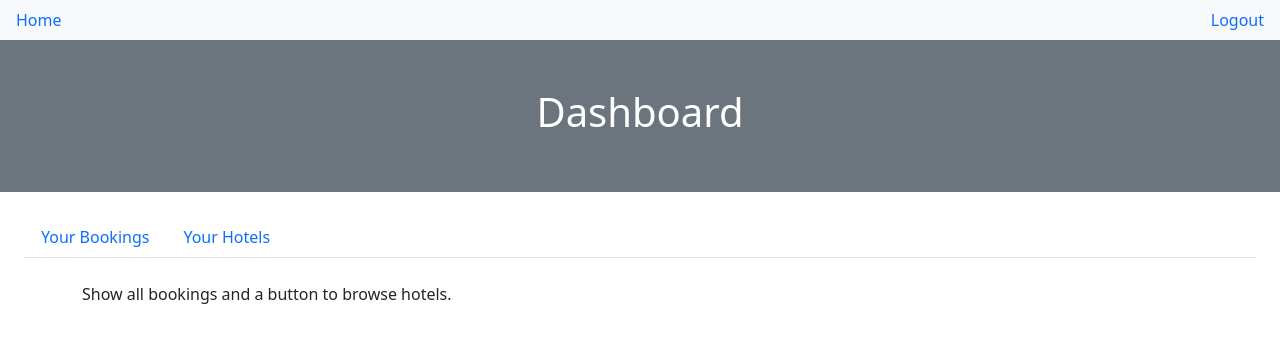
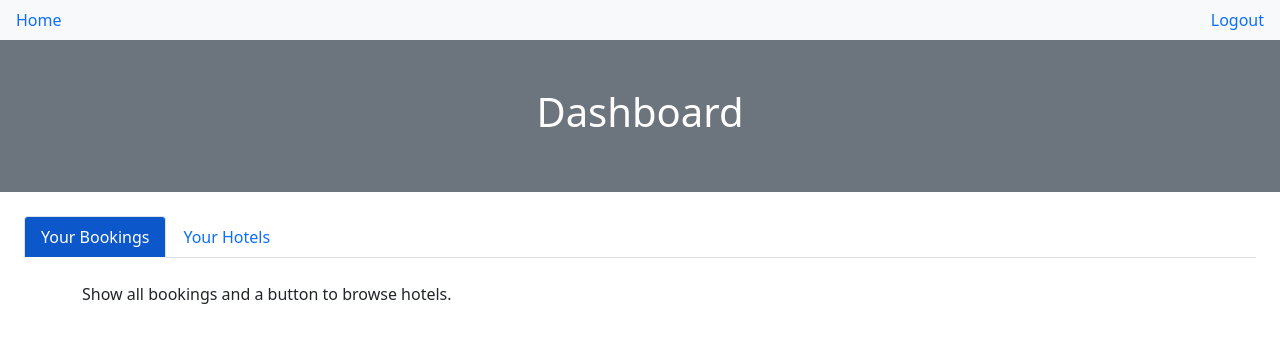
Before and after one commit to femmor/hotel-booking, a React (Create React App) app in the folder client/: page /dashboard in a window 1280 px wide. Shown: the top 342 px of the page. Built offline with nearby package versions, Linux system fonts and the light colour scheme; sample sign-in values are in the browser's storage.

Commit message:
Implement active links

```diff
--- a/client/src/App.js
+++ b/client/src/App.js
@@ -13,6 +13,7 @@ import Register from "./auth/Register";
 import ErrorPage from "./booking/ErrorPage";
 import TopNav from "./components/TopNav";
 import Dashboard from "./user/Dashboard";
+import SellerDashboard from "./user/SellerDashboard";
 
 const App = () => {
   return (
@@ -29,6 +30,11 @@ const App = () => {
 
       <Switch>
         <PrivateRoute exact path="/dashboard" component={Dashboard} />
+        <PrivateRoute
+          exact
+          path="/dashboard/seller"
+          component={SellerDashboard}
+        />
         <Route exact path="/" component={Home} />
         <Route exact path="/login" component={Login} />
         <Route exact path="/register" component={Register} />
--- a/client/src/components/DashboardNav.js
+++ b/client/src/components/DashboardNav.js
@@ -2,15 +2,22 @@ import React from "react";
 import { Link } from "react-router-dom";
 
 const DashboardNav = () => {
+  const active = window.location.pathname;
   return (
     <ul className="nav nav-tabs">
       <li className="nav-item">
-        <Link to="/dashboard" className="nav-link">
+        <Link
+          to="/dashboard"
+          className={`nav-link ${active === "/dashboard" && "active"}`}
+        >
           Your Bookings
         </Link>
       </li>
       <li className="nav-item">
-        <Link to="/dashboard/seller" className="nav-link">
+        <Link
+          to="/dashboard/seller"
+          className={`nav-link ${active === "/dashboard/seller" && "active"}`}
+        >
           Your Hotels
         </Link>
       </li>
--- a/client/src/index.css
+++ b/client/src/index.css
@@ -1,3 +1,8 @@
 a.nav-link:hover {
   cursor: pointer;
 }
+
+.nav-tabs .nav-link.active {
+  background-color: #0C58CA;
+  color: #fff;
+}
--- a/client/src/user/SellerDashboard.js
+++ b/client/src/user/SellerDashboard.js
@@ -1,13 +1,19 @@
 import React from "react";
+import DashboardNav from "../components/DashboardNav";
 
 const SellerDashboard = () => {
   return (
     <>
       <div className="container-fluid bg-secondary p-5 text-center">
-        <h1 className="text-white">Dashboard</h1>
+        <h1 className="text-white">Seller Dashboard</h1>
       </div>
+
+      <div className="container-fluid p-4">
+        <DashboardNav />
+      </div>
+
       <div className="container">
-        <p>This is the seller dashboard.</p>
+        <p>Show all hotels user has posted and button to add new ones.</p>
       </div>
     </>
   );
```
